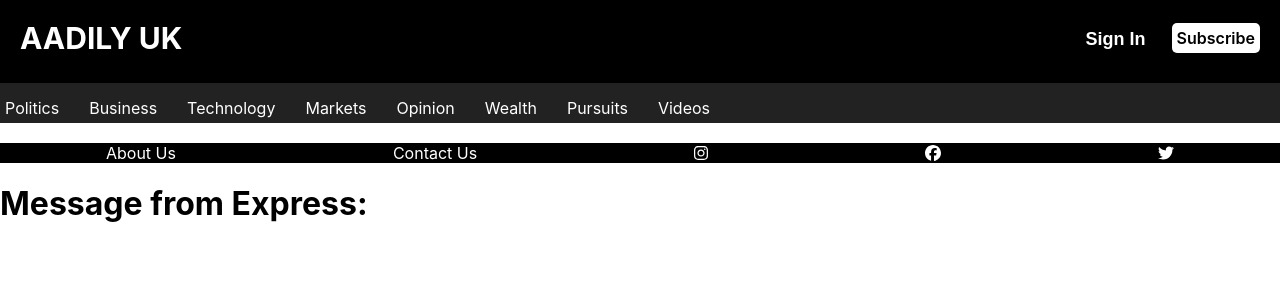
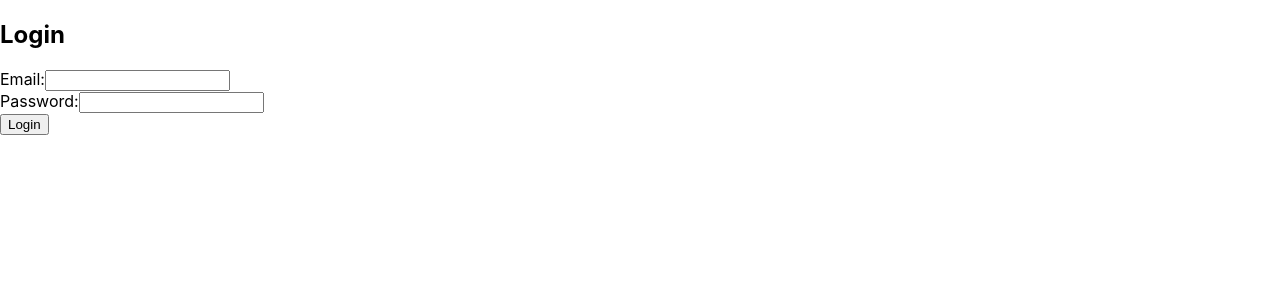
Before and after one commit to Aadam708/aadily-news, a React (Create React App) app: page /login in a window 1280 px wide. Shown: the top 300 px of the page. Built offline with nearby package versions, Linux system fonts and the light colour scheme; no server answers.

Commit message:
added Login and HomePage files

```diff
--- a/src/App.js
+++ b/src/App.js
@@ -1,28 +1,18 @@
+// src/App.js
 import React from 'react';
+import { BrowserRouter as Router, Routes, Route } from 'react-router-dom';
+import HomePage from './components/HomePage';
+import LoginPage from './components/LoginPage';
 import './App.css';
-import Navbar from './components/Navbar';
-import BottomNav from './components/BottomNav';
-import DatabaseMessage from './components/DatabaseMessage';
-import { BrowserRouter as Router, Routes, Route }  from 'react-router-dom';
 
 function App() {
   return (
-    <>
-      <Router>
-        <Navbar  />
-        <BottomNav />
-
-        <DatabaseMessage/>
-
-
-
-        <Routes>
-          <Route path='/' exact />
-        </Routes>
-
-      </Router>
-
-    </>
+    <Router>
+      <Routes>
+        <Route path="/" element={<HomePage />} exact />
+        <Route path="/login" element={<LoginPage />} />
+      </Routes>
+    </Router>
   );
 }
 
--- /dev/null
+++ b/src/components/HomePage.js
@@ -0,0 +1,21 @@
+// src/components/HomePage.js
+import React from 'react';
+import Navbar from './Navbar';
+import BottomNav from './BottomNav';
+import DatabaseMessage from './DatabaseMessage';
+import '../App.css'
+function HomePage() {
+  return (
+    <>
+      <Navbar />
+      <BottomNav />
+      <DatabaseMessage />
+      <div className="home-container">
+        <h1>Welcome to the Home Page</h1>
+        <a href="/login">Login</a>
+      </div>
+    </>
+  );
+}
+
+export default HomePage;
--- /dev/null
+++ b/src/components/LoginPage.js
@@ -0,0 +1,43 @@
+// src/components/LoginPage.js
+import React, { useState } from 'react';
+
+function LoginPage() {
+  const [email, setEmail] = useState('');
+  const [password, setPassword] = useState('');
+
+  const handleSubmit = (e) => {
+    e.preventDefault();
+    // Handle login logic here
+    console.log('Email:', email);
+    console.log('Password:', password);
+  };
+
+  return (
+    <div className="login-container">
+      <h2>Login</h2>
+      <form onSubmit={handleSubmit}>
+        <div>
+          <label>Email:</label>
+          <input
+            type="email"
+            value={email}
+            onChange={(e) => setEmail(e.target.value)}
+            required
+          />
+        </div>
+        <div>
+          <label>Password:</label>
+          <input
+            type="password"
+            value={password}
+            onChange={(e) => setPassword(e.target.value)}
+            required
+          />
+        </div>
+        <button type="submit">Login</button>
+      </form>
+    </div>
+  );
+}
+
+export default LoginPage;
--- a/src/components/Navbar.js
+++ b/src/components/Navbar.js
@@ -1,20 +1,22 @@
 import React, { useState } from 'react';
 import { Link } from 'react-router-dom';
-import SignupModal from './SignupModal';
-import './Navbar.css'
+import SignupModal from './SignupModal'; // Ensure this matches the actual file name
+import './Navbar.css';
 
 export default function Navbar() {
   const [isModalOpen, setIsModalOpen] = useState(false);
 
-
   const openModal = () => {
+    console.log('Opening modal'); // Debugging
     setIsModalOpen(true);
   };
 
   const closeModal = () => {
+    console.log('Closing modal'); // Debugging
     setIsModalOpen(false);
   };
-return (
+
+  return (
     <nav className="navbar">
       <div className="logo">
         <Link to="/" className="navbar-logo">
@@ -28,8 +30,7 @@ return (
       </div>
 
       <div className="navbar-container">
-
-        <ul className={"nav-menu"}>
+        <ul className="nav-menu">
           <li className="nav-item">
             <Link to="/" className="nav-links">
               Politics
@@ -73,8 +74,7 @@ return (
         </ul>
       </div>
 
-      <SignupModal isOpen={isModalOpen} onRequestClose={closeModal} />
-
+      <SignupModal isOpen={isModalOpen} onRequestClose={closeModal} /> {/* Ensure this matches the actual file name */}
     </nav>
   );
 }
--- a/src/components/SignupModal.js
+++ b/src/components/SignupModal.js
@@ -1,15 +1,16 @@
-
 import React, { useState } from 'react';
 import Modal from 'react-modal';
 
+
 Modal.setAppElement('#root');
+
 
 export default function SignupModal({ isOpen, onRequestClose }) {
   const [email, setEmail] = useState('');
   const [password, setPassword] = useState('');
-
   const [firstName, setFirstName] = useState('');
   const [lastName, setLastName] = useState('');
+
 
   const handleSubmit = async (e) => {
     e.preventDefault();
@@ -20,6 +21,7 @@ export default function SignupModal({ isOpen, onRequestClose }) {
       lastName,
     };
 
+
     try {
       const response = await fetch('http://localhost:4000/api/signup', {
         method: 'POST',
@@ -28,6 +30,7 @@ export default function SignupModal({ isOpen, onRequestClose }) {
         },
         body: JSON.stringify(userData),
       });
+
 
       if (response.ok) {
         console.log('User signed up successfully');
@@ -38,15 +41,8 @@ export default function SignupModal({ isOpen, onRequestClose }) {
     } catch (error) {
       console.error('Error:', error);
     }
+  };
 
-
-  const handleSubmit = (e) => {
-    e.preventDefault();
-    // Handle the signup logic here
-    console.log('Email:', email);
-    console.log('Password:', password);
-
-  };
 
   return (
     <Modal
@@ -94,11 +90,9 @@ export default function SignupModal({ isOpen, onRequestClose }) {
             required
           />
         </div>
-
         <button type="submit">Sign Up</button>
       </form>
       <button onClick={onRequestClose}>Close</button>
     </Modal>
   );
 }
-}
```
Also changed, not shown: 1 other file (tests, documents, lock files or other folders).
